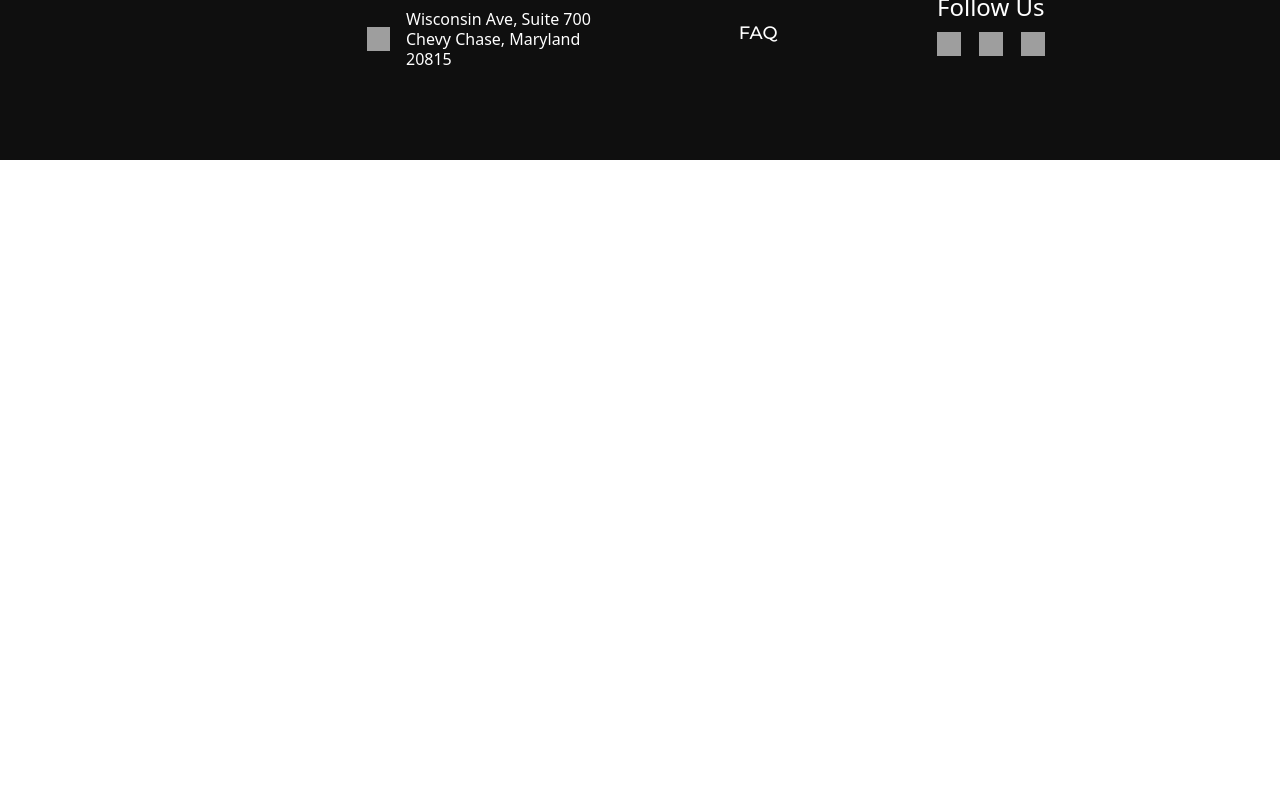
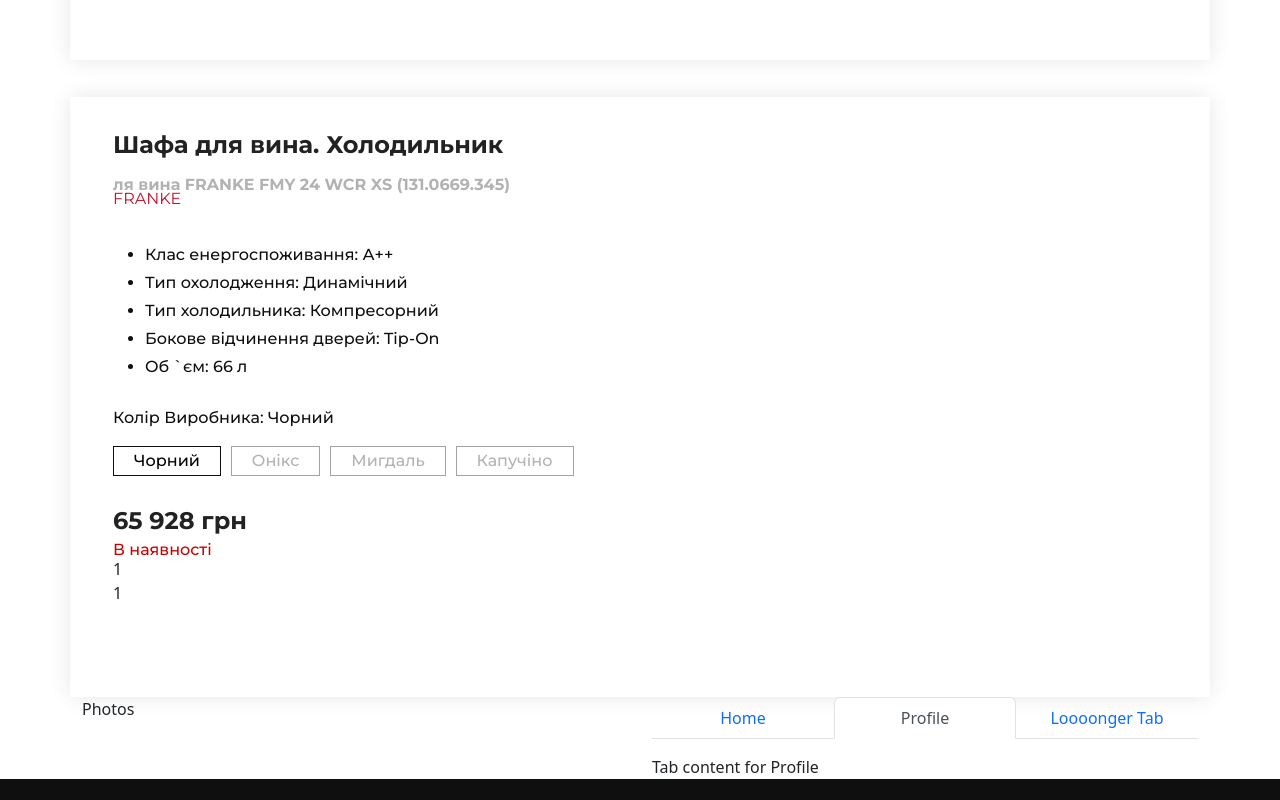
Before and after one commit to vikmay/Exam-Maikut-Bolonnyi, a Next.js app: page /catalog/1 in a window 1280 px wide. Shown: the part 640-1440 px from the top of the page. Before the commit the page ends 800 px from the top, so only its background shows below. Built offline with nearby package versions, Linux system fonts and the light colour scheme; grey boxes are pictures that could not be loaded.

Commit message:
ProductPageTest

```diff
--- a/interfaces.ts
+++ b/interfaces.ts
@@ -1,4 +1,5 @@
 export interface Product {
+  producer: string;
   id: number;
   title: string;
   price: any;
--- a/src/components/cards/product/index.tsx
+++ b/src/components/cards/product/index.tsx
@@ -25,12 +25,15 @@
             {NewLabel()}
             <AddToFavBtn product={product} id={id} />
           </div>
+          <Link href={`/catalog/${product.id}`}>
+            {" "}
             <Image
               src={product?.images[0]}
               alt={product?.title}
               width={200}
               height={200}
             />
+          </Link>
           <Link href={`/catalog/${product.id}`}>
             {" "}
             <div className={s.card_title}>{product?.title.slice(0, 26)}</div>
@@ -39,8 +42,11 @@
           </Link>
           <div className={s.price_cart_container}>
             <div>
+              <Link href={`/catalog/${product.id}`}>
+                {" "}
                 <div className={s.card__price}>{product?.price + "грн"}</div>
                 <span className={s.on_stock}>В наявності</span>
+              </Link>
             </div>
             <AddToCartBtn product={product} id={id} />
           </div>
--- a/src/components/tabs/index.module.scss
+++ b/src/components/tabs/index.module.scss
@@ -0,0 +1,6 @@
+.tabs {
+  color: red;
+  width: 600px;
+  display: flex;
+  justify-content: center;
+}
--- a/src/components/tabs/index.tsx
+++ b/src/components/tabs/index.tsx
@@ -1,16 +1,16 @@
 import React from "react";
 import Tab from "react-bootstrap/Tab";
 import Tabs from "react-bootstrap/Tabs";
-
+import s from "./index.module.scss";
 function JustifiedExample() {
   return (
     <Tabs
       defaultActiveKey="profile"
       id="justify-tab-example"
-      className="mb-3"
+      className="mb-3 "
       justify
     >
-      <Tab eventKey="home" title="Home">
+      <Tab className={s.tabs} eventKey="home" title="Home">
         Tab content for Home
       </Tab>
       <Tab eventKey="profile" title="Profile">
--- a/src/pages/catalog/[id].tsx
+++ b/src/pages/catalog/[id].tsx
@@ -1,37 +1,98 @@
+import React, { useEffect, useState } from "react";
 import { useRouter } from "next/router";
+import Image from "next/image";
+import { Col, Container, Row, Tab } from "react-bootstrap";
+import { Product } from "../../../interfaces";
 import productsList from "@/data/products/products.json";
-import { useEffect, useState } from "react";
-import Image from "next/image";
+import s from "./index.module.scss";
+import Tabs from "../../components/tabs";
+interface ProductPageProps {}
 
-const ProductPage: React.FC = () => {
+const ProductPage: React.FC<ProductPageProps> = () => {
   const router = useRouter();
-  const [product, setProduct] = useState(null);
+  const [product, setProduct] = useState<Product | null>(null);
+  const [selectedColor, setSelectedColor] = useState<string>("");
 
   useEffect(() => {
     if (!router.isReady) return; // Only execute when the router's query params are ready
 
     const id = router.query.id;
     const productData = productsList.find(
-      (product) => product.id.toString() === id
+      (product: Product) => product.id.toString() === id
     );
+
     setProduct(productData);
+    setSelectedColor(productData?.colors[0]);
   }, [router.isReady, router.query]);
 
-  // Render your product details here...
+  const handleColorChange = (color: string) => {
+    setSelectedColor(color);
+  };
+
   if (!product) return <div>Loading...</div>;
 
+  const productColors = product.colors.slice(0, 4);
+
   return (
-    <div>
+    <>
       {/* Display product details */}
-      <Image
-        src={product?.images[0]}
-        alt={product?.title}
-        width={200}
-        height={200}
-      />
-      <h1>{product?.title}</h1>
-      {/* Add more product details here */}
-    </div>
+      <Container className={s.product__card_container}>
+        <Row className={s.product__card_block}>
+          <Col className={s.img__block}>
+            <Image
+              src={product?.images[0]}
+              alt={product?.title}
+              width={420}
+              height={418}
+            />
+          </Col>
+          <Col className={s.text__block}>
+            <div className={s.text__block_title}>
+              {product?.title.slice(0, 26)}
+            </div>
+            <div className={s.text__block_model}>
+              {product?.title.slice(28)}
+            </div>
+            <div className={s.text__block_producer}>{product?.producer}</div>
+            <ul className={s.text__block_features}>
+              {product?.features.slice(0, 5).map((feature, index) => (
+                <li key={index}>
+                  <span className={s.feature_label}>{feature.label}:</span>{" "}
+                  <span className={s.feature_value}>{feature.value}</span>
+                </li>
+              ))}
+            </ul>
+            <div className={s.text__block_color}>
+              Колір Виробника: {selectedColor}
+              <div className={s.text__block_color_all}>
+                {productColors.map((color, index) => (
+                  <span
+                    key={index}
+                    className={`${s.color_item} ${
+                      selectedColor === color ? s.selected_color : ""
+                    }`}
+                    onClick={() => handleColorChange(color)}
+                  >
+                    {color}
+                  </span>
+                ))}
+              </div>
+            </div>
+
+            <div className={s.text__block_price}>{product?.price}грн</div>
+            <span className={s.text__block_stock}>В наявності</span>
+            <div className={s.text__block_btn}>1</div>
+            <div className={s.text__block_btn}>1</div>
+          </Col>
+        </Row>
+        <Row>
+          <Col>Photos</Col>
+          <Col>
+            <Tabs></Tabs>
+          </Col>
+        </Row>
+      </Container>
+    </>
   );
 };
 
--- a/src/pages/catalog/index.module.scss
+++ b/src/pages/catalog/index.module.scss
@@ -1,5 +1,4 @@
 @import "/src/styles/variables.scss";
-
 
 .products_container {
   position: relative;
@@ -20,7 +19,6 @@
   @media screen and (max-width: 614px) {
     display: none;
   }
-
 }
 
 .pagination_wrapper {
@@ -31,3 +29,123 @@
 s.sort_accordion {
   padding: 17px 21px;
 }
+// id.tsx //
+.product__card_container {
+  .product__card_block {
+    display: flex;
+    gap: 37px;
+    .img__block {
+      padding: 90px;
+      width: 600px;
+      height: 600px;
+      background: $primary-bg-color;
+      box-shadow: 0px 0px 20px rgba(0, 0, 0, 0.1);
+      border-radius: 0px;
+    }
+    .text__block {
+      padding: 35px 43px;
+      width: 600px;
+      height: 600px;
+      background: $primary-bg-color;
+      box-shadow: 0px 0px 20px rgba(0, 0, 0, 0.1);
+      border-radius: 0px;
+      &_title {
+        font-family: "Montserrat";
+        font-style: normal;
+        font-weight: 700;
+        font-size: 24px;
+        line-height: 26px;
+        display: flex;
+        align-items: center;
+        color: $primary-text-color;
+      }
+      &_model {
+        margin-top: 20px;
+        font-family: "Montserrat";
+        font-style: normal;
+        font-weight: 700;
+        font-size: 16px;
+        line-height: 14px;
+
+        display: flex;
+        align-items: center;
+
+        color: #b2b2b2;
+      }
+      &_producer {
+        font-family: "Montserrat";
+        font-style: normal;
+        font-weight: 400;
+        font-size: 16px;
+        line-height: 14px;
+
+        display: flex;
+        align-items: center;
+        text-transform: uppercase;
+        color: #c8102e;
+      }
+      &_features {
+        margin-top: 40px;
+        font-family: "Montserrat";
+        font-style: normal;
+        font-weight: 500;
+        font-size: 16px;
+        line-height: 18px;
+        display: flex;
+        flex-direction: column;
+        gap: 10px;
+        color: $secondary-bg-color;
+      }
+      &_color {
+        margin-top: 33px;
+        font-family: "Montserrat";
+        font-style: normal;
+        font-weight: 500;
+        font-size: 16px;
+        line-height: 18px;
+        display: flex;
+        flex-direction: column;
+        color: $secondary-bg-color;
+        &_all {
+          margin-top: 19px;
+          display: flex;
+          gap: 10px;
+          .color_item {
+            cursor: pointer;
+            padding: 5px 20px;
+            border: 1px solid #0f0f0f;
+            color: $secondary-text-color;
+            border: 1px solid #a2a2a2;
+          }
+          .selected_color {
+            color: #000000;
+            border: 1px solid #0f0f0f;
+          }
+        }
+      }
+      &_price {
+        margin-top: 33px;
+        font-family: "Montserrat";
+        font-style: normal;
+        font-weight: 700;
+        font-size: 24px;
+        line-height: 24px;
+
+        display: flex;
+        align-items: center;
+        color: $primary-text-color;
+      }
+      &_stock {
+        margin-top: 10px;
+        font-family: "Montserrat";
+        font-style: normal;
+        font-weight: 500;
+        font-size: 16px;
+        line-height: 14px;
+        display: flex;
+        align-items: center;
+        color: $primary-color;
+      }
+    }
+  }
+}
```
Also changed, not shown: src/components/cards/product/index.module.scss (+3 -5 lines), src/pages/index.tsx (+8 -1 lines), tsconfig.json (+6 -1 lines). Lines whose indentation alone changed are shown as unchanged.
